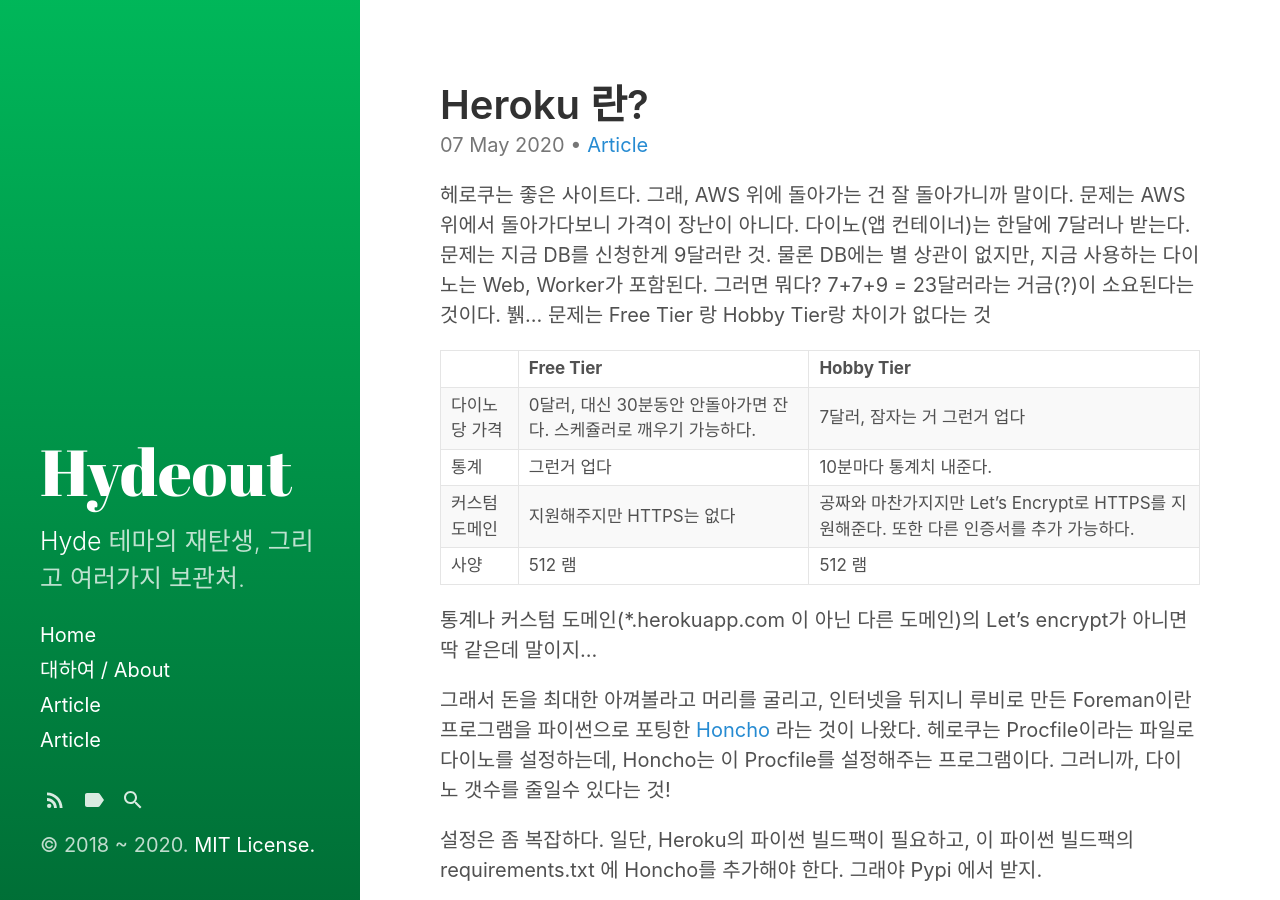
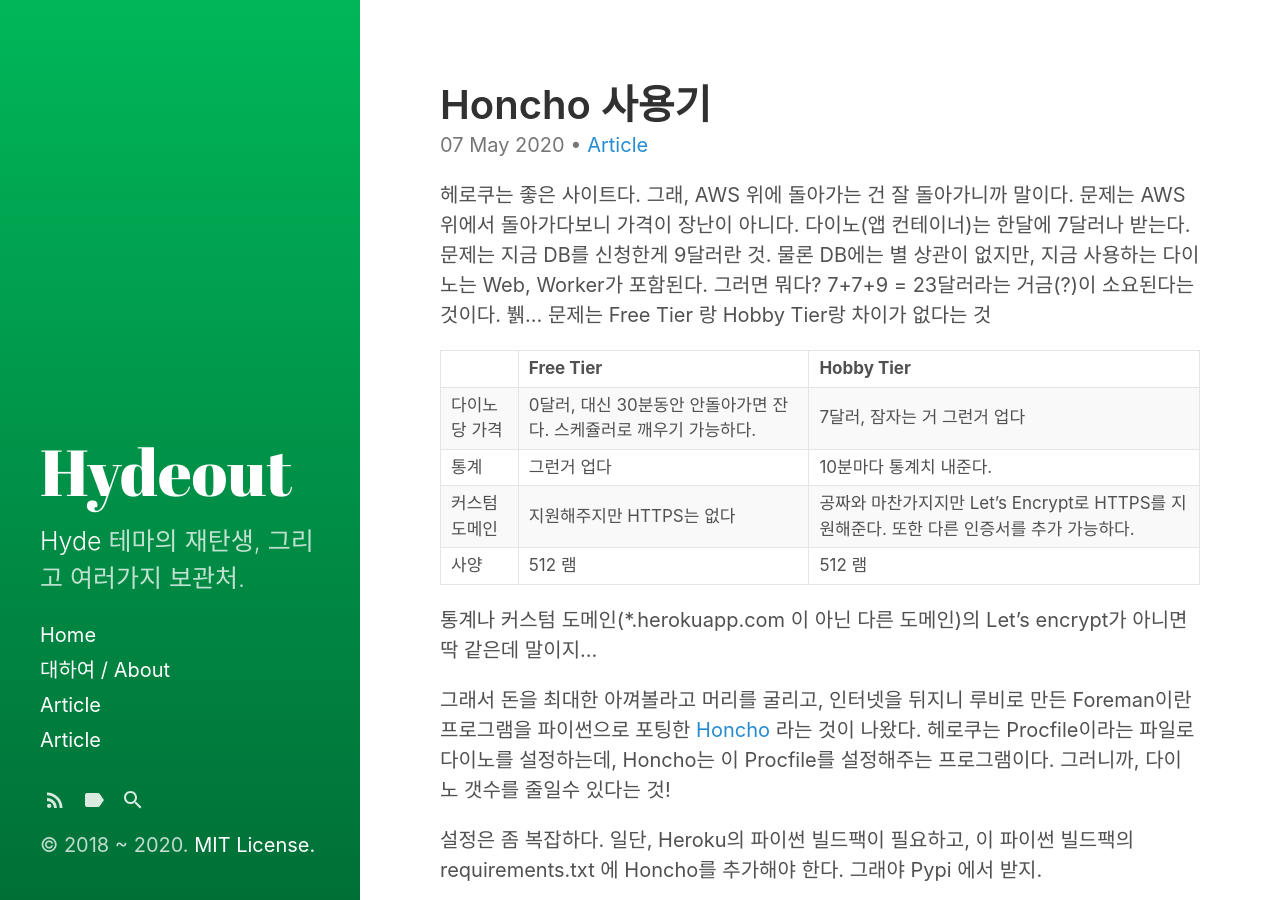
Before and after one commit to readingsnail/readingsnail.github.io, a Jekyll site: the page built from _posts/2020-05-07-honcho.md, in a window 1280 px wide and 900 px high. Built offline with Jekyll 4.4.1, drawn with Linux system fonts in a browser that asks for light colours.

Commit message:
Update 2020-05-07-honcho.md

```diff
--- a/_posts/2020-05-07-honcho.md
+++ b/_posts/2020-05-07-honcho.md
@@ -1,6 +1,6 @@
 ---
 layout: post
-title: Heroku 란?
+title: Honcho 사용기
 categories: Article
 tags: Heroku Pontoon 삽질
 ---
```
